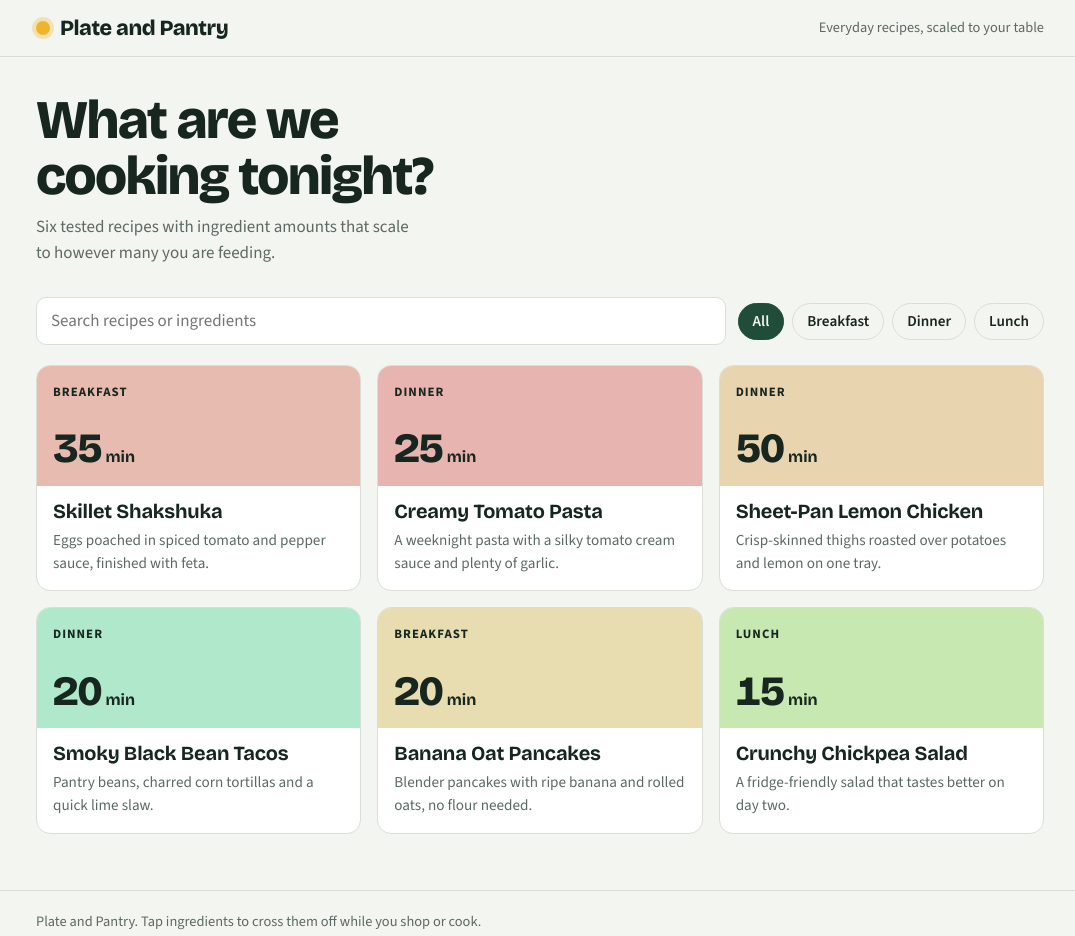
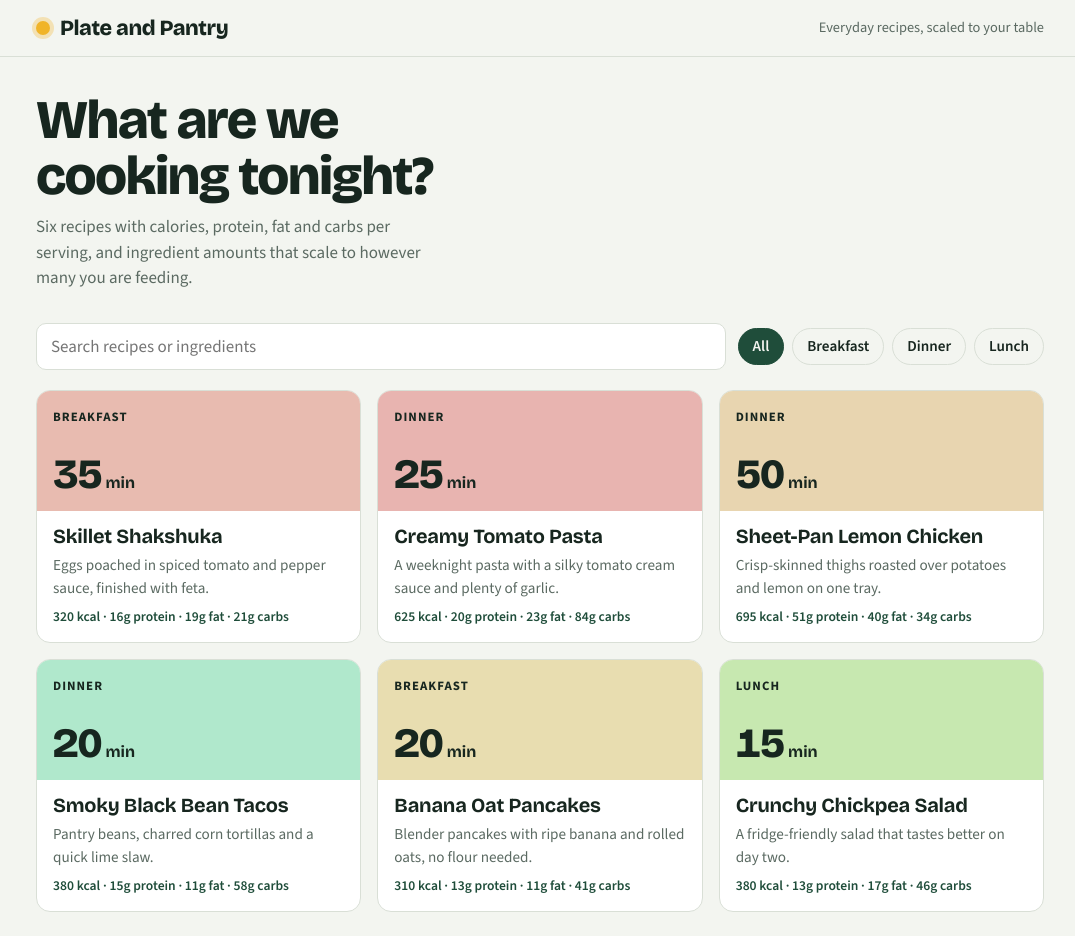
Before and after one commit to AlePerez09/plate-and-pantry, a plain HTML site: page index.html in a window 1280 px wide. Shown: the top 936 px of the page, without its empty margins (100-1175 px from the left). Drawn offline with nearby package versions, Linux system fonts and the light colour scheme.

Commit message:
Added macros

```diff
--- a/index.html
+++ b/index.html
@@ -82,6 +82,11 @@ header.top .wrap { display: flex; align-items: center; justify-content: space-be
 .facts div { font-size: 0.9rem; }
 .facts b { display: block; font-family: var(--display); font-size: 1.3rem; font-variant-numeric: tabular-nums; }
 
+.mline { font-variant-numeric: tabular-nums; font-size: 0.85rem !important; font-weight: 600; color: var(--deep) !important; }
+.macros { display: grid; grid-template-columns: repeat(4, 1fr); gap: 8px; margin-top: 18px; max-width: 460px; }
+.macros div { background: color-mix(in srgb, var(--surface) 55%, transparent); border-radius: 10px; padding: 8px 10px; font-size: 0.8rem; font-weight: 600; }
+.macros b { display: block; font-family: var(--display); font-size: 1.3rem; font-variant-numeric: tabular-nums; }
+.rhead .note { margin: 8px 0 0; font-size: 0.8rem; opacity: 0.8; }
 .spread { display: grid; grid-template-columns: 1fr; gap: 32px; padding-bottom: 64px; }
 @media (min-width: 800px) { .spread { grid-template-columns: 340px 1fr; } }
 .spread h2 { font-family: var(--display); font-size: 1.4rem; margin: 0 0 12px; letter-spacing: -0.01em; }
@@ -120,31 +125,37 @@ footer { border-top: 1px solid var(--line); color: var(--muted); font-size: 0.9r
 var RECIPES = [
   { id: "shakshuka", name: "Skillet Shakshuka", cat: "Breakfast", h: 12, mins: 35, level: "Easy", base: 4,
     blurb: "Eggs poached in spiced tomato and pepper sauce, finished with feta.",
+    macros: { kcal: 320, p: 16, f: 19, c: 21 },
     ing: [[2,"tbsp","olive oil"],[1,"","large onion, diced"],[1,"","red bell pepper, diced"],[3,"","garlic cloves, minced"],[1,"tsp","ground cumin"],[1,"tsp","smoked paprika"],[800,"g","crushed tomatoes"],[6,"","eggs"],[80,"g","feta, crumbled"],[0.25,"cup","chopped parsley"]],
     steps: ["Warm the oil in a wide, deep skillet over medium heat. Cook the onion and pepper for 8 minutes until soft.","Stir in the garlic, cumin and paprika and cook for 1 minute until fragrant.","Add the tomatoes and a good pinch of salt. Simmer for 10 minutes until the sauce thickens.","Make small wells in the sauce and crack an egg into each. Cover and cook 5 to 7 minutes, until the whites are set and the yolks are still soft.","Scatter with feta and parsley and serve straight from the pan with bread."],
     tip: "For firmer yolks, give the covered pan 2 extra minutes. For softer, pull it at 5." },
   { id: "tomato-pasta", name: "Creamy Tomato Pasta", cat: "Dinner", h: 4, mins: 25, level: "Easy", base: 4,
     blurb: "A weeknight pasta with a silky tomato cream sauce and plenty of garlic.",
+    macros: { kcal: 625, p: 20, f: 23, c: 84 },
     ing: [[400,"g","short pasta, such as penne"],[2,"tbsp","olive oil"],[4,"","garlic cloves, sliced"],[1,"tbsp","tomato paste"],[400,"g","canned crushed tomatoes"],[120,"ml","heavy cream"],[50,"g","grated Parmesan"],[6,"","fresh basil leaves"]],
     steps: ["Boil the pasta in well-salted water until 1 minute short of the package time. Save a mug of pasta water, then drain.","In a large pan, warm the oil over medium heat. Cook the garlic for 1 minute without browning it.","Stir in the tomato paste for 1 minute, then add the tomatoes. Simmer 8 minutes.","Pour in the cream and add the pasta with a splash of pasta water. Toss for 2 minutes until the sauce coats the pasta.","Off the heat, stir in the Parmesan, tear in the basil and serve."],
     tip: "The pasta water is what makes the sauce cling. Add it a splash at a time." },
   { id: "lemon-chicken", name: "Sheet-Pan Lemon Chicken", cat: "Dinner", h: 40, mins: 50, level: "Easy", base: 4,
     blurb: "Crisp-skinned thighs roasted over potatoes and lemon on one tray.",
+    macros: { kcal: 695, p: 51, f: 40, c: 34 },
     ing: [[8,"","bone-in chicken thighs"],[700,"g","baby potatoes, halved"],[2,"","lemons"],[4,"","garlic cloves, smashed"],[3,"tbsp","olive oil"],[2,"tsp","dried oregano"],[1,"tsp","salt"]],
     steps: ["Heat the oven to 220 C (425 F). Toss the potatoes with half the oil, half the salt and the oregano on a large tray.","Rub the chicken with the remaining oil and salt. Set it skin-side up on the tray with the garlic and lemon halves.","Roast 40 to 45 minutes, until the skin is deep golden and the chicken reaches 74 C (165 F) inside.","Rest 5 minutes, then squeeze the roasted lemon over everything and spoon the pan juices on top."],
     tip: "Pat the skin dry before oiling. Dry skin is what crisps." },
   { id: "black-bean-tacos", name: "Smoky Black Bean Tacos", cat: "Dinner", h: 150, mins: 20, level: "Easy", base: 4,
     blurb: "Pantry beans, charred corn tortillas and a quick lime slaw.",
+    macros: { kcal: 380, p: 15, f: 11, c: 58 },
     ing: [[2,"","cans black beans (400 g each), drained"],[1,"tbsp","olive oil"],[1,"tsp","smoked paprika"],[1,"tsp","ground cumin"],[8,"","small corn tortillas"],[200,"g","shredded red cabbage"],[2,"","limes"],[1,"","ripe avocado, sliced"]],
     steps: ["Warm the oil in a pan, add the beans, paprika, cumin and salt. Cook 6 minutes, lightly mashing about a third of the beans.","Toss the cabbage with the juice of one lime and a pinch of salt.","Char the tortillas directly over a gas flame, or in a dry pan, about 30 seconds per side.","Fill each tortilla with beans, slaw and avocado. Serve with the remaining lime cut into wedges."],
     tip: "Keep the tortillas wrapped in a clean towel so they stay soft while you fill the rest." },
   { id: "oat-pancakes", name: "Banana Oat Pancakes", cat: "Breakfast", h: 48, mins: 20, level: "Easy", base: 4,
     blurb: "Blender pancakes with ripe banana and rolled oats, no flour needed.",
+    macros: { kcal: 310, p: 13, f: 11, c: 41 },
     ing: [[2,"","ripe bananas"],[150,"g","rolled oats"],[3,"","eggs"],[180,"ml","milk"],[1,"tsp","baking powder"],[0.5,"tsp","cinnamon"],[1,"tbsp","butter, for the pan"]],
     steps: ["Blend the bananas, oats, eggs, milk, baking powder and cinnamon until smooth. Rest the batter 5 minutes to thicken.","Melt a little butter in a nonstick pan over medium-low heat.","Pour in about 60 ml of batter per pancake. Cook 2 to 3 minutes until bubbles form and the edges look set, then flip and cook 1 to 2 minutes more.","Serve warm with fruit or yogurt."],
     tip: "Keep the heat on medium-low. Oat batter browns quickly and needs time to cook through." },
   { id: "chickpea-salad", name: "Crunchy Chickpea Salad", cat: "Lunch", h: 95, mins: 15, level: "Easy", base: 2,
     blurb: "A fridge-friendly salad that tastes better on day two.",
+    macros: { kcal: 380, p: 13, f: 17, c: 46 },
     ing: [[1,"","can chickpeas (400 g), drained"],[1,"","cucumber, diced"],[200,"g","cherry tomatoes, halved"],[0.5,"","red onion, finely sliced"],[2,"tbsp","olive oil"],[1,"","lemon, juiced"],[0.25,"tsp","salt"],[0.25,"cup","chopped mint or parsley"]],
     steps: ["Soak the sliced onion in cold water for 5 minutes, then drain. This softens the bite.","Combine the chickpeas, cucumber, tomatoes and onion in a large bowl.","Whisk the oil, lemon juice and salt, pour over the salad and toss with the herbs.","Eat now, or chill for up to 2 days."],
     tip: "Add the herbs just before serving so they stay bright." }
@@ -171,12 +182,12 @@ function renderHome() {
     return (state.cat === "All" || r.cat === state.cat) && hay.indexOf(state.q.toLowerCase()) >= 0;
   });
   app.innerHTML =
-    '<section class="hero"><h1>What are we cooking tonight?</h1><p>Six tested recipes with ingredient amounts that scale to however many you are feeding.</p></section>' +
+    '<section class="hero"><h1>What are we cooking tonight?</h1><p>Six recipes with calories, protein, fat and carbs per serving, and ingredient amounts that scale to however many you are feeding.</p></section>' +
     '<div class="tools"><input class="search" id="q" type="search" placeholder="Search recipes or ingredients" aria-label="Search recipes" value="' + state.q.replace(/"/g, "&quot;") + '">' +
     '<div class="chips" role="group" aria-label="Filter by meal">' + cats.map(function (c) { return '<button class="chip" type="button" data-cat="' + c + '" aria-pressed="' + (c === state.cat) + '">' + c + '</button>'; }).join("") + '</div></div>' +
     (list.length ? '<div class="grid">' + list.map(function (r) {
       return '<a class="card" href="#' + r.id + '"><div class="tile" style="--h:' + r.h + '"><span class="cat">' + r.cat + '</span><span class="mins">' + r.mins + '<small>min</small></span></div>' +
-        '<div class="body"><h3>' + r.name + '</h3><p>' + r.blurb + '</p></div></a>';
+        '<div class="body"><h3>' + r.name + '</h3><p>' + r.blurb + '</p><p class="mline">' + r.macros.kcal + ' kcal \u00B7 ' + r.macros.p + 'g protein \u00B7 ' + r.macros.f + 'g fat \u00B7 ' + r.macros.c + 'g carbs</p></div></a>';
     }).join("") + '</div>' : '<p class="empty">No recipes match. Try a different word or clear the filter.</p>');
   var q = document.getElementById("q");
   q.addEventListener("input", function () { state.q = q.value; var pos = q.selectionStart; renderHome(); var n = document.getElementById("q"); n.focus(); try { n.setSelectionRange(pos, pos); } catch (e) {} });
@@ -189,7 +200,8 @@ function renderRecipe(r) {
   app.innerHTML =
     '<a class="back" href="#home">← All recipes</a>' +
     '<section class="rhead" style="--h:' + r.h + '"><span class="cat">' + r.cat + '</span><h1>' + r.name + '</h1><p>' + r.blurb + '</p>' +
-    '<div class="facts"><div><b>' + r.mins + ' min</b>Total time</div><div><b>' + r.level + '</b>Difficulty</div><div><b>' + r.base + '</b>Default servings</div></div></section>' +
+    '<div class="facts"><div><b>' + r.mins + ' min</b>Total time</div><div><b>' + r.level + '</b>Difficulty</div><div><b>' + r.base + '</b>Default servings</div></div>' +
+    '<div class="macros" role="group" aria-label="Estimated nutrition per serving"><div><b>' + r.macros.kcal + '</b>Calories</div><div><b>' + r.macros.p + 'g</b>Protein</div><div><b>' + r.macros.f + 'g</b>Fat</div><div><b>' + r.macros.c + 'g</b>Carbs</div></div><p class="note">Estimated per serving. Brands and portions vary.</p></section>' +
     '<div class="spread"><section><h2>Ingredients</h2>' +
     '<div class="servings"><button type="button" id="minus" aria-label="Fewer servings">−</button><output aria-live="polite">' + s + (s === 1 ? ' serving' : ' servings') + '</output><button type="button" id="plus" aria-label="More servings">+</button></div>' +
     '<ul class="ing">' + r.ing.map(function (i, n) { return '<li><label><input type="checkbox" id="i' + n + '"><span class="q">' + fmt(i[0] * k, i[1]) + '</span><span>' + i[2] + '</span></label></li>'; }).join("") + '</ul>' +
```
